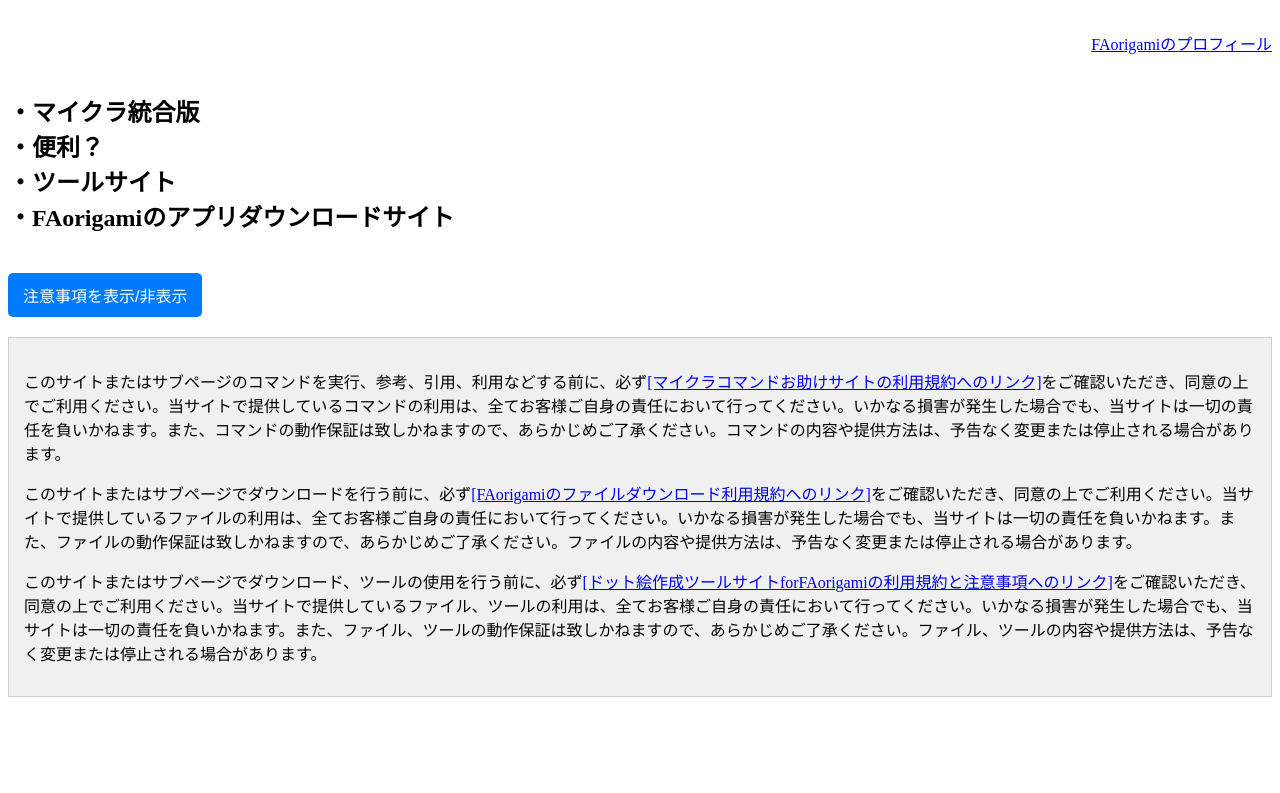
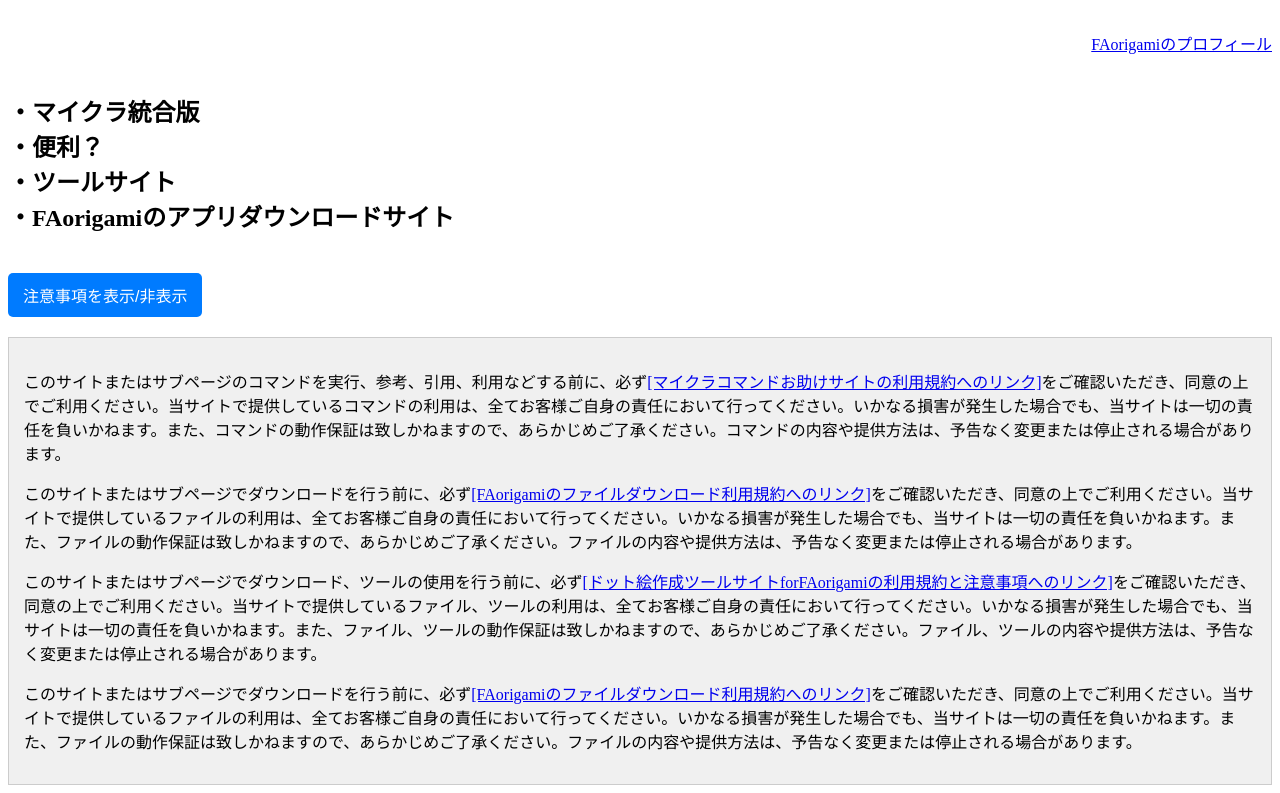
Before and after one commit to FAorigami/FAorigami_site, a plain HTML site: page index.html in a window 1280 px wide. Both pictures are taken after a click on the button "注意事項を表示/非表示". Shown: the part 141-934 px from the top of the page. Before the commit the page ends 846 px from the top, so only its background shows below. Drawn offline with Linux system fonts and the light colour scheme.

Commit message:
Update index.html

```diff
--- a/index.html
+++ b/index.html
@@ -98,6 +98,7 @@
   <p>このサイトまたはサブページのコマンドを実行、参考、引用、利用などする前に、必ず<a href="https://faorigami21.github.io/FAorigami_site/マイクラコマンドお助けサイトの利用規約">[マイクラコマンドお助けサイトの利用規約へのリンク]</a>をご確認いただき、同意の上でご利用ください。当サイトで提供しているコマンドの利用は、全てお客様ご自身の責任において行ってください。いかなる損害が発生した場合でも、当サイトは一切の責任を負いかねます。また、コマンドの動作保証は致しかねますので、あらかじめご了承ください。コマンドの内容や提供方法は、予告なく変更または停止される場合があります。</p>
   <p>このサイトまたはサブページでダウンロードを行う前に、必ず<a href="https://faorigami21.github.io/FAorigami_site/FAorigamiのファイルダウンロード利用規約">[FAorigamiのファイルダウンロード利用規約へのリンク]</a>をご確認いただき、同意の上でご利用ください。当サイトで提供しているファイルの利用は、全てお客様ご自身の責任において行ってください。いかなる損害が発生した場合でも、当サイトは一切の責任を負いかねます。また、ファイルの動作保証は致しかねますので、あらかじめご了承ください。ファイルの内容や提供方法は、予告なく変更または停止される場合があります。</p>
   <p>このサイトまたはサブページでダウンロード、ツールの使用を行う前に、必ず<a href="https://faorigami21.github.io/FAorigami_site/ドット絵作成ツールサイトforFAorigamiの利用規約と注意事項.html">[ドット絵作成ツールサイトforFAorigamiの利用規約と注意事項へのリンク]</a>をご確認いただき、同意の上でご利用ください。当サイトで提供しているファイル、ツールの利用は、全てお客様ご自身の責任において行ってください。いかなる損害が発生した場合でも、当サイトは一切の責任を負いかねます。また、ファイル、ツールの動作保証は致しかねますので、あらかじめご了承ください。ファイル、ツールの内容や提供方法は、予告なく変更または停止される場合があります。</p>
+  <p>このサイトまたはサブページでダウンロードを行う前に、必ず<a href="https://faorigami21.github.io/FAorigami_site/FAorigamiのアプリダウンロードサイトの利用規約.html">[FAorigamiのファイルダウンロード利用規約へのリンク]</a>をご確認いただき、同意の上でご利用ください。当サイトで提供しているファイルの利用は、全てお客様ご自身の責任において行ってください。いかなる損害が発生した場合でも、当サイトは一切の責任を負いかねます。また、ファイルの動作保証は致しかねますので、あらかじめご了承ください。ファイルの内容や提供方法は、予告なく変更または停止される場合があります。</p>
 </div>
 <script>
 document.getElementById('toggleNotesBtn').addEventListener('click', function() {
```
